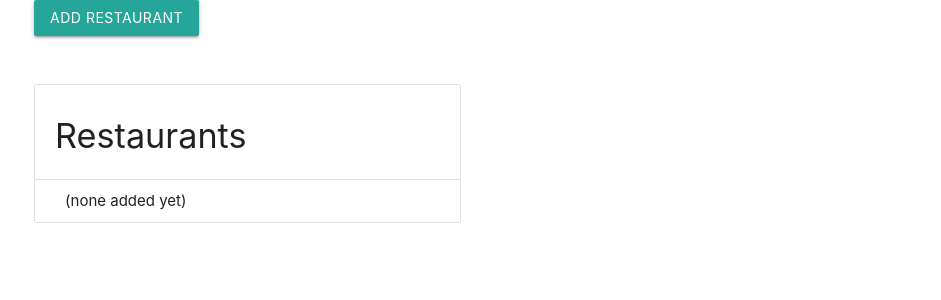
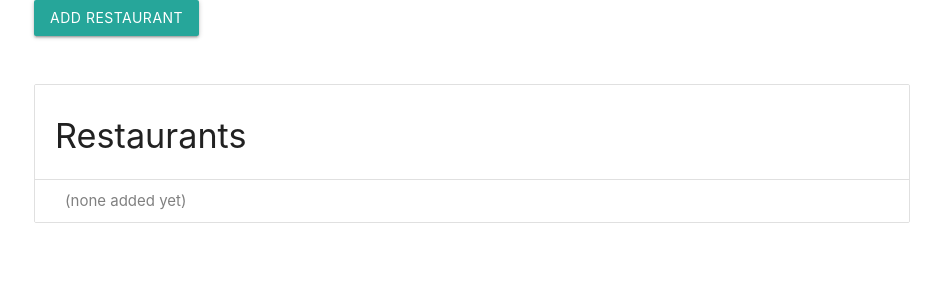
Before and after one commit to andersonRocha091/Favorite-Places-Dishes, a React (Vite) app: page / in a window 1280 px wide. Shown: the top 300 px of the page, without its empty margins (168-1109 px from the left). Built offline with nearby package versions, Linux system fonts and the light colour scheme.

Commit message:
small improvement at empty list

```diff
--- a/src/RestaurantList.js
+++ b/src/RestaurantList.js
@@ -4,10 +4,12 @@ import { Collection, CollectionItem, Row, Col } from "react-materialize";
 const RestaurantList = ({ restaurants }) => {
   return (
     <Row>
-      <Col m={6} s={12}>
+      <Col m={8} s={12} l={12}>
         <Collection header="Restaurants">
           {restaurants.length === 0 ? (
-            <CollectionItem>(none added yet)</CollectionItem>
+            <CollectionItem style={{ color: "grey" }}>
+              (none added yet)
+            </CollectionItem>
           ) : (
             restaurants.map((restaurantName) => (
               <CollectionItem key={restaurantName}>
```
